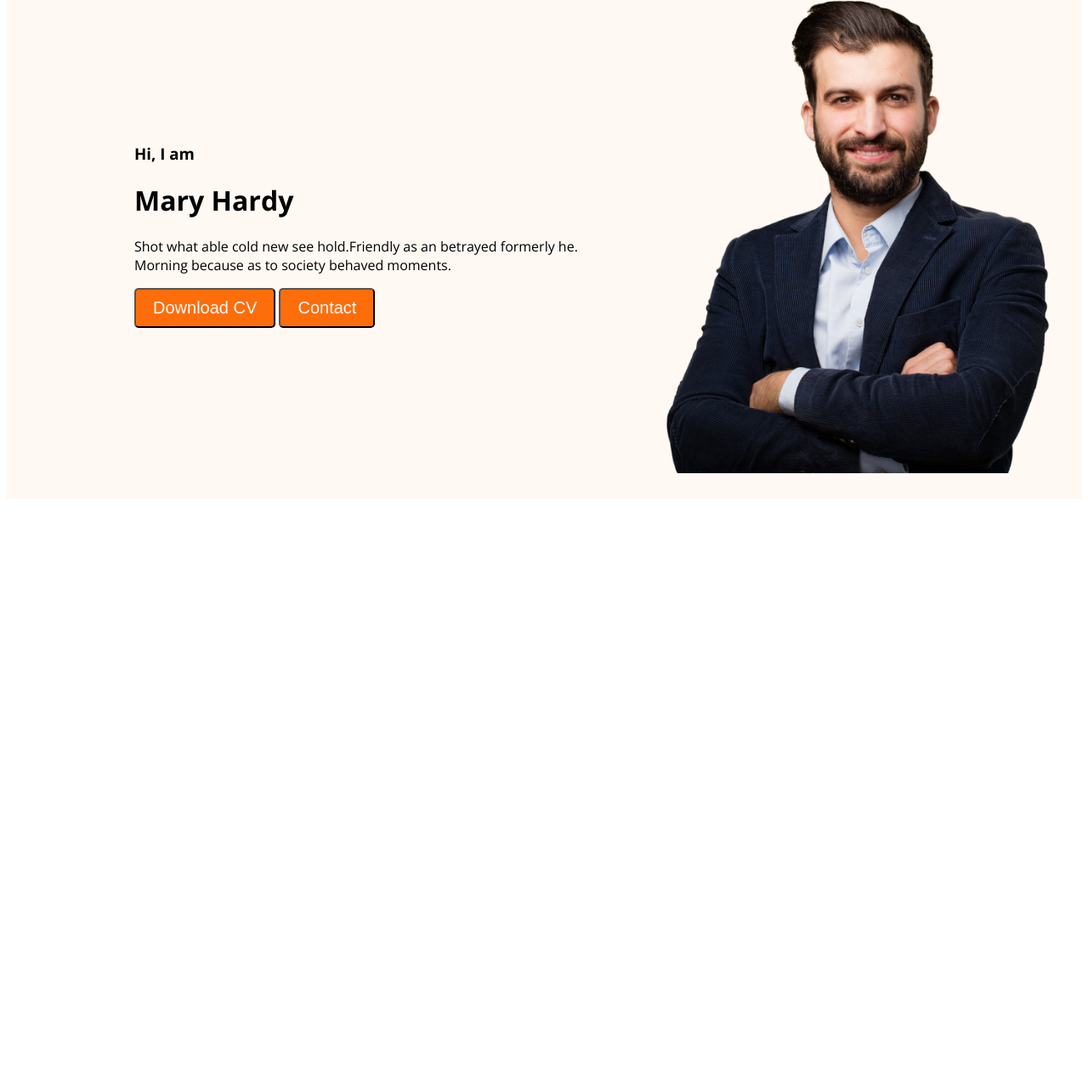
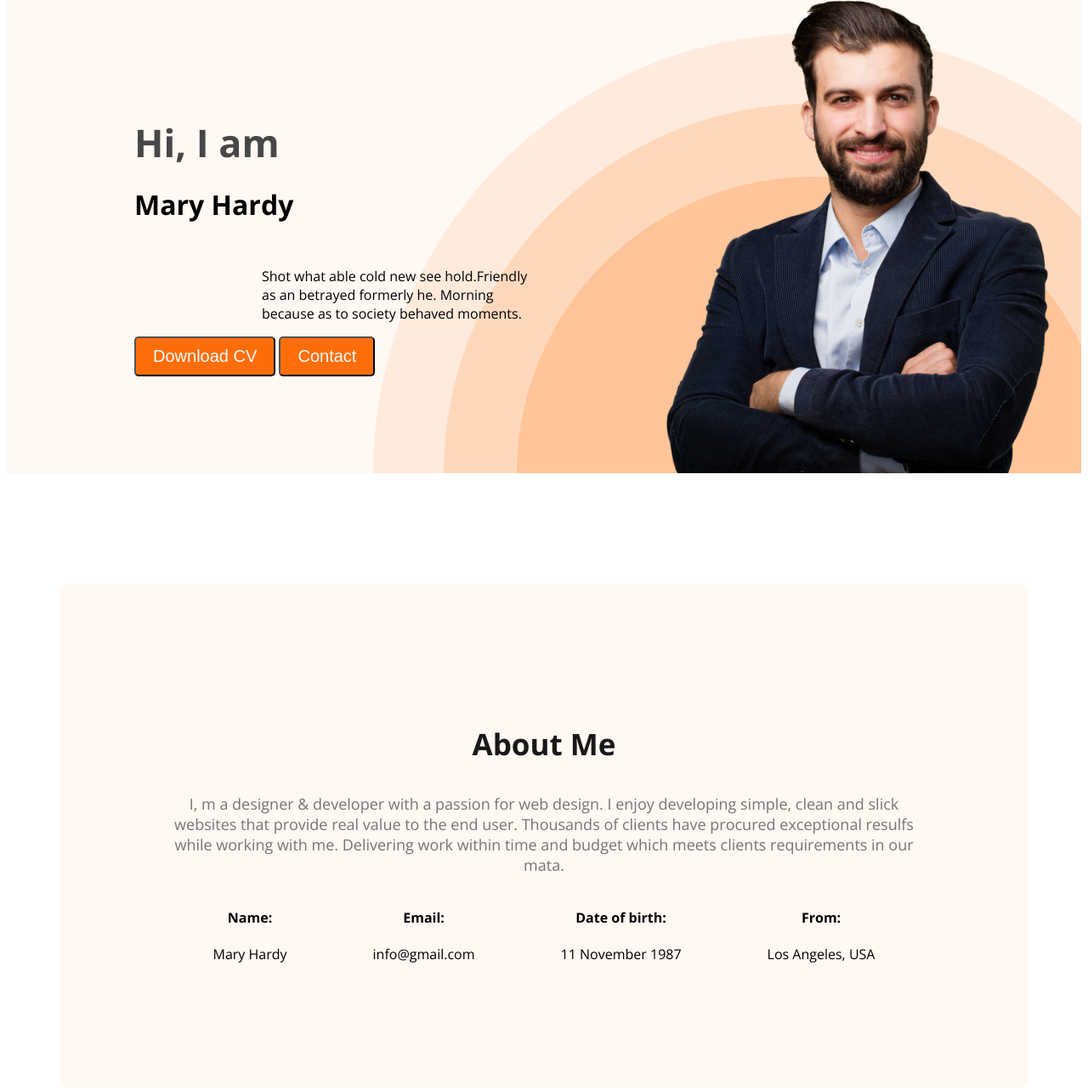
Before and after one commit to shahinalampalash/web-developer-protfolio, a plain HTML site: page index.html in a window 1280 px wide. Shown: the part 139-1422 px from the top of the page at 85% size. Before the commit the page ends 800 px from the top, so only its background shows below. Drawn offline with nearby package versions, Linux system fonts and the light colour scheme.

Commit message:
added about section

```diff
--- a/index.html
+++ b/index.html
@@ -19,10 +19,10 @@
         </ul>
      </nav>
      <div class="banner">
-       <div>
+       <div class="banner-content">
         <h3 class="banner-greeting">Hi, I  am</h3>
         <h1 classs="banner-title">Mary Hardy</h1>
-        <p>Shot what able cold new see hold.Friendly as an betrayed formerly he. Morning because as to society behaved moments.</p>
+        <p class="banner description">Shot what able cold new see hold.Friendly as an betrayed formerly he. Morning because as to society behaved moments.</p>
         <button class="basic-color">Download CV</button>
         <button class="basic-color">Contact</button>
     </div>
@@ -30,7 +30,35 @@
      </div>
     </header>
     <main>
+     <section class="about">
+        <h3 class="section-title">About Me</h3>
+        <p class="section-description">I, m a designer & developer with a passion for web design. I enjoy developing simple, clean and slick websites that provide real value to the end user. Thousands of clients have procured exceptional resulfs while working with me. Delivering work within time and budget which meets clients requirements in our mata. </p>
+    <div class="about-info-container">
+        <div class="about-info">
+            <h4 class="info-title">Name:
+                 </h4>
+            <p class="info-description">Mary Hardy</p>
+        </div>
+        <div class="about-info">
+            <h4 class="info-title">Email:
+                </h4>
+            <p class="info-description">info@gmail.com</p>
+        </div>
+        <div class="about-info">
+            <h4 class="info-title">Date of birth:
+                </h4>
+            <p class="info-description">11 November 1987</p>
+        </div>
+        <div class="about-info">
+            <h4 class="info-title">From:
+                </h4>
+            <p class="info-description">Los Angeles, USA</p>
+        </div>
+        </div>
+    </div>
 
+
+    </section>
     </main>
     <footer>
 
--- a/style/style.css
+++ b/style/style.css
@@ -36,14 +36,60 @@
 font-weight: 400;
 padding: 10px 20px;
 }
+.section-title{
+color:#181818;
+text-align: center;
+font-size: 35px;
+font-weight: 700;
+}
+.section-description{
+    color: #757575;
+text-align: center;
+font-size: 18px;
+}
 .header{
     background-color: #FFF8F3;
+    background-image: url(../images/header_bg.png);
+    background-repeat: no-repeat;
+    background-position: bottom right;
 }
 .banner{
-    padding: 30px 30px 30px 150px;
+    padding: 30px 30px 0px 150px;
     display: flex;
-    align-items: center;
+    align-items: center;justify-content: space-between;
+    }
+.banner-content{
+    max-width: 500px;
 }
 .banner .profile-pic{
     width: 500px;
 }
+.banner-greeting{
+    font-size: 45px;
+    color: #474747;
+    margin-bottom: 0;
+}
+.banner-title{
+    font-size: 85px;
+    font-weight: 700;
+    margin-top: 5px;
+    margin-bottom: 20px;
+}
+/* about section */
+.about{
+    padding: 130px;
+    border-radius: 10px;
+    background:#FFF8F3;
+    margin: 130px 0;
+}
+main{
+    max-width: 1140px;
+    margin: 0 auto;
+}
+.about-info-container{
+    display: flex;
+    justify-content: space-around;
+}
+.about-info{
+    text-align: center;
+}
```
Also changed, not shown: images/palash.png (added).
